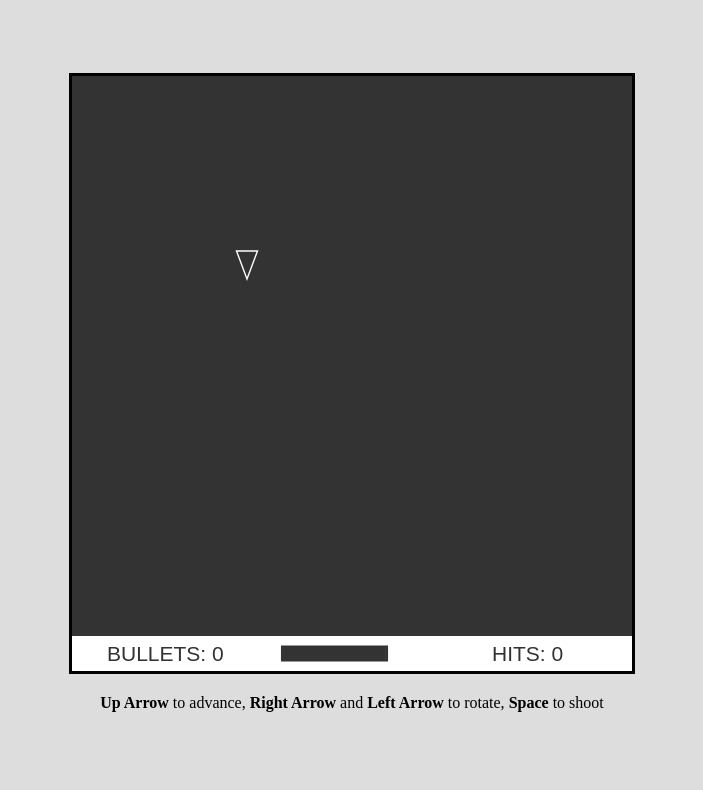
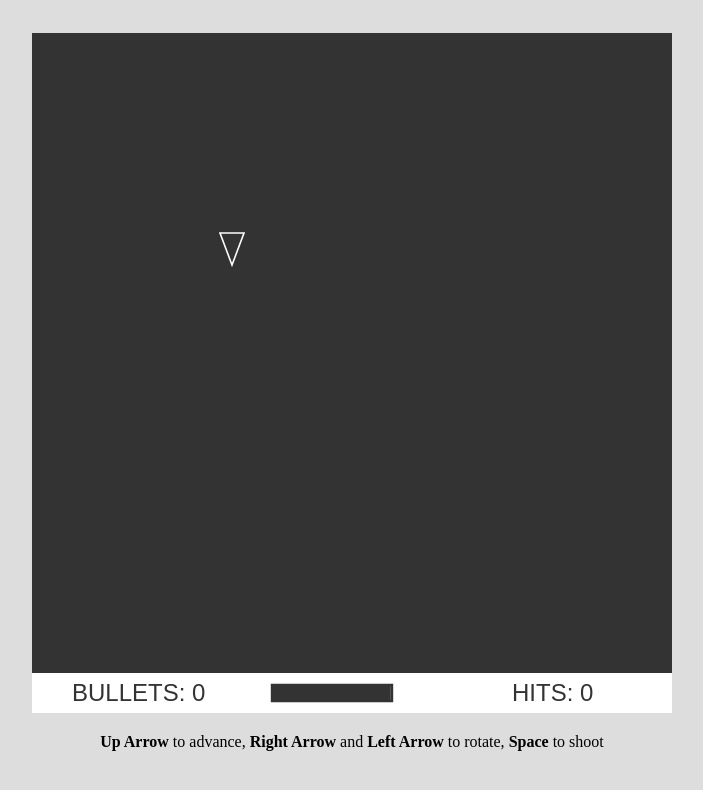
Before and after one commit to nahueltau/asteroids, a website built with Parcel: page index.html in a window 1280 px wide. Shown: the whole page, without its empty margins (288-991 px from the left). Built offline with nearby package versions, Linux system fonts and the light colour scheme.

Commit message:
deploy fix

```diff
--- /dev/null
+++ b/src/draw.ts
@@ -0,0 +1,13 @@
+const drawShip = (ctx,shipX, shipY, shipDirection)=>{
+    //SHIP
+    ctx.beginPath();
+    ctx.moveTo(shipX,shipY);
+    ctx.lineTo(shipX-15*Math.cos(shipDirection*-1),shipY-15*Math.sin(shipDirection*-1));
+    ctx.lineTo(shipX+40*Math.sin(shipDirection),shipY+40*Math.cos(shipDirection));
+    ctx.lineTo(shipX+15*Math.cos(shipDirection*-1),shipY+15*Math.sin(shipDirection*-1));
+    ctx.lineTo(shipX,shipY);
+    ctx.strokeStyle = "#FFF";
+    ctx.lineWidth = 2;
+    ctx.stroke();
+}
+export {drawShip}
--- a/src/index.ts
+++ b/src/index.ts
@@ -1,14 +1,13 @@
-const app: HTMLCanvasElement = document.getElementById("app");
-
+import { drawShip } from "./draw";
+const app = <HTMLCanvasElement>document.getElementById("app");
 
 //CANVAS
-let canvasHeight: number = 850*.7;
-let canvasWidth: number = 800*.7;
-app.setAttribute("height", canvasHeight);
-app.setAttribute("width", canvasWidth);
-app.setAttribute("style", "border:3px solid #000000; background:#333;")
+let canvasHeight: number = 850 * 0.8;
+let canvasWidth: number = 800 * 0.8;
+app.setAttribute("height", String(canvasHeight));
+app.setAttribute("width", String(canvasWidth));
 const ctx = app.getContext("2d");
-ctx.scale(.7,.7);
+ctx.scale(0.8, 0.8);
 
 //COUNTERS
 let hitCounter = 0;
@@ -18,40 +17,30 @@ let LOST = false;
 //SHIP SETUP
 let shipX = 250;
 let shipY = 250;
-let shipAngle = 0;
-let shipAngleRadians = shipAngle*Math.PI/180;
+let shipDirection = 0;
 //Ship shape
-ctx.moveTo(shipX,shipY);
-ctx.lineTo(shipX-15,shipY);
-ctx.lineTo(shipX,shipY+40);
-ctx.lineTo(shipX+15,shipY);
-ctx.lineTo(shipX,shipY);
-ctx.strokeStyle = "#FFF";
-ctx.lineWidth = 2;
-ctx.stroke();
-
+drawShip(ctx, shipX, shipY, shipDirection);
 
 //BULLETS SETUP
-let bulletPosX =10000;
-let bulletPosY=10000;
+let bulletPosX = 10000;
+let bulletPosY = 10000;
 let bulletDistance = 1;
 let inShot = false;
 let shotAngle;
 let xAtShot;
-let	yAtShot;
-const shotOne = function(){
-			if(inShot!==true){
-				shotAngle = shipAngleRadians;
+let yAtShot;
+const shotOne = function () {
+  if (inShot !== true) {
+    shotAngle = shipDirection;
     xAtShot = shipX;
     yAtShot = shipY;
     bulletCounter++;
   }
   inShot = true;
-
-}
+};
 
 //ASTERIODS SETUP
-	const startingPoint = [
+/* 	const startingPoint = [
 			{X:-100,Y:160},
 			{X:-100,Y:320},
 			{X:-100,Y:380},
@@ -61,50 +50,73 @@ const shotOne = function(){
 			{X: 900,Y:380},
 			{X: 900,Y:540},
 
-	]
+	] */
+const startingPoint = [
+  [-100, 160],
+  [-100, 320],
+  [-100, 380],
+  [-100, 540],
+  [900, 160],
+  [900, 320],
+  [900, 380],
+  [900, 540]
+];
 let asteroidAngle;
 let randomStart;
 let A1X;
 let A1Y;
-    const restartAsteroid = function(){
-    	asteroidAngle = Math.floor(Math.random()*(135-45)+45)*Math.PI/180;
-		randomStart = Math.floor(Math.random()*7);
-		A1X = startingPoint[randomStart].X;
-		A1Y = startingPoint[randomStart].Y;
-		if(startingPoint[randomStart].X==900){asteroidAngle = asteroidAngle + Math.PI};
-
+const restartAsteroid = function () {
+  asteroidAngle = (Math.floor(Math.random() * (135 - 45) + 45) * Math.PI) / 180;
+  randomStart = Math.floor(Math.random() * 7);
+  A1X = startingPoint[randomStart][0];
+  A1Y = startingPoint[randomStart][1];
+  if (startingPoint[randomStart][0] == 900) {
+    asteroidAngle = asteroidAngle + Math.PI;
   }
+};
 restartAsteroid();
 
-
 //ASTEROID SHAPE 1
-	const S1 = [{X:0,Y:0},{X:20,Y:-20},{X:30,Y:-20},{X:40,Y:-30},{X:40,Y:-10},{X:50,Y:-20},{X:60,Y:0},{X:40,Y:30},{X:40,Y:20},{X:30,Y:20},{X:20,Y:10},{X:10,Y:20},{X:0,Y:0}];
-
+const S1 = [
+  { X: 0, Y: 0 },
+  { X: 20, Y: -20 },
+  { X: 30, Y: -20 },
+  { X: 40, Y: -30 },
+  { X: 40, Y: -10 },
+  { X: 50, Y: -20 },
+  { X: 60, Y: 0 },
+  { X: 40, Y: 30 },
+  { X: 40, Y: 20 },
+  { X: 30, Y: 20 },
+  { X: 20, Y: 10 },
+  { X: 10, Y: 20 },
+  { X: 0, Y: 0 },
+];
 
 //HIT
 let testX = 100000;
 let testY = 100000;
 
-
-
 //DRAW SCREEN
-let draw = function(){
+const paintBackground = (ctx) => {
   //NEW FRAME
   ctx.beginPath();
-			ctx.rect(0, 0,800, 800);
+  ctx.rect(0, 0, 800, 800);
   ctx.fillStyle = "#333";
   ctx.fill();
   ctx.beginPath();
-			ctx.rect(0, 800,800, 50);
+  ctx.rect(0, 800, 800, 50);
   ctx.fillStyle = "#FFF";
   ctx.fill();
+};
+const updateCounters = (ctx, hitCounter, bulletCounter, bulletDistance) => {
   //COUNTERS
   ctx.font = "30px Arial";
   ctx.fillStyle = "#333";
-			ctx.fillText("HITS: "+hitCounter, 600, 835);
+  ctx.fillText("HITS: " + hitCounter, 600, 835);
   ctx.font = "30px Arial";
   ctx.fillStyle = "#333";
-			ctx.fillText("BULLETS: "+bulletCounter, 50, 835);
+  ctx.fillText("BULLETS: " + bulletCounter, 50, 835);
 
   ctx.beginPath();
   ctx.rect(300, 815, 150, 20);
@@ -112,60 +124,63 @@ let draw = function(){
   ctx.lineWidth = 3;
   ctx.stroke();
   ctx.beginPath();
-			ctx.rect(300, 815, 150-bulletDistance*1.5, 20);
+  ctx.rect(300, 815, 150 - bulletDistance * 1.5, 20);
   ctx.fillStyle = "#333";
   ctx.fill();
+};
 
-			//SHIP
-			ctx.beginPath();
-			ctx.moveTo(shipX,shipY);
-			ctx.lineTo(shipX-15*Math.cos(shipAngleRadians*-1),shipY-15*Math.sin(shipAngleRadians*-1));
-			ctx.lineTo(shipX+40*Math.sin(shipAngleRadians),shipY+40*Math.cos(shipAngleRadians));
-			ctx.lineTo(shipX+15*Math.cos(shipAngleRadians*-1),shipY+15*Math.sin(shipAngleRadians*-1));
-			ctx.lineTo(shipX,shipY);
-			ctx.strokeStyle = "#FFF";
-			ctx.lineWidth = 2;
-			ctx.stroke();
+let draw = function (ctx) {
+  paintBackground(ctx);
+  updateCounters(ctx, hitCounter, bulletCounter, bulletDistance);
+  drawShip(ctx, shipX, shipY, shipDirection);
+
   //SHOT
   ctx.beginPath();
   ctx.arc(bulletPosX, bulletPosY, 1, 0, 2 * Math.PI);
   ctx.strokeStyle = "#FFF";
   ctx.lineWidth = 2;
   ctx.stroke();
-				if(inShot){
-					bulletPosX = xAtShot+(40+bulletDistance*10)*Math.sin(shotAngle);
-					bulletPosY = yAtShot+(40+bulletDistance*10)*Math.cos(shotAngle);
+  if (inShot) {
+    bulletPosX = xAtShot + (40 + bulletDistance * 10) * Math.sin(shotAngle);
+    bulletPosY = yAtShot + (40 + bulletDistance * 10) * Math.cos(shotAngle);
     bulletDistance++;
 
-			        if (bulletDistance==100) {bulletPosX =800; bulletPosY=800;inShot=false;bulletDistance=0;}
-
+    if (bulletDistance == 100) {
+      bulletPosX = 800;
+      bulletPosY = 800;
+      inShot = false;
+      bulletDistance = 0;
+    }
   }
 
   //ASTEROIDS
   //Drawing
   ctx.beginPath();
-			ctx.moveTo(A1X,A1Y);
-			for(let key in S1){
-				ctx.lineTo(A1X+S1[key].X,A1Y+S1[key].Y);
+  ctx.moveTo(A1X, A1Y);
+  for (let key in S1) {
+    ctx.lineTo(A1X + S1[key].X, A1Y + S1[key].Y);
   }
   ctx.strokeStyle = "#FFF";
   ctx.lineWidth = 2;
   ctx.stroke();
   //Movement
-			A1X = A1X + 5*Math.sin(asteroidAngle);
-			A1Y = A1Y + 5*Math.cos(asteroidAngle);
+  A1X = A1X + 5 * Math.sin(asteroidAngle);
+  A1Y = A1Y + 5 * Math.cos(asteroidAngle);
   //Reset
-			if (A1X>1000||A1Y>1000||A1X<-200||A1Y<-200) {
+  if (A1X > 1000 || A1Y > 1000 || A1X < -200 || A1Y < -200) {
     restartAsteroid();
   }
 
   //COLLISION CHECK SETUP
-			let divide = function(a,b){ //discards infinite results
-				if (isFinite(a/b)) {
-					return a/b;
-				}else{return 0;}
+  let divide = function (a, b) {
+    //discards infinite results
+    if (isFinite(a / b)) {
+      return a / b;
+    } else {
+      return 0;
     }
-			for (let i = 1; i <= S1.length-1; i++) {
+  };
+  for (let i = 1; i <= S1.length - 1; i++) {
     //variable setup
     /*
 					   The idea here is to get the slope for every one of the lines that draw the asteroid,
@@ -173,50 +188,90 @@ let draw = function(){
 					   enough to the X and Y position of the bullet. If it's close enough it can be called a collision.
 					*/
     //get the difference between the x and y values of 2 consecutive points of the asteroid shape
-					let deltaX = S1[i].X-S1[i-1].X;
-					let deltaY = S1[i].Y-S1[i-1].Y;
+    let deltaX = S1[i].X - S1[i - 1].X;
+    let deltaY = S1[i].Y - S1[i - 1].Y;
 
-					let deltaYabsolute = Math.abs(S1[i].Y-S1[i-1].Y);
-					let deltaXabsolute = Math.abs(S1[i].X-S1[i-1].X);
+    let deltaYabsolute = Math.abs(S1[i].Y - S1[i - 1].Y);
+    let deltaXabsolute = Math.abs(S1[i].X - S1[i - 1].X);
     //to check the direction of the line
-					let directionY = divide(deltaYabsolute,deltaY);
-					let directionX = divide(deltaXabsolute,deltaX);
+    let directionY = divide(deltaYabsolute, deltaY);
+    let directionX = divide(deltaXabsolute, deltaX);
     //the slope of the line
-					let slopeYX = divide(deltaY,deltaX);
+    let slopeYX = divide(deltaY, deltaX);
 
     //x==0 case, checks if the line of the asteroid shape is a vertical line
     let constantX;
     let constantY;
-					if (deltaX==0) {
+    if (deltaX == 0) {
       constantX = 0;
       constantY = 1;
     }
-					if (deltaX !== 0){
+    if (deltaX !== 0) {
       constantX = 1;
       constantY = 0;
     }
 
     //TEST COLLISION
-					for (let xAxisValue = 0; xAxisValue <= deltaXabsolute * constantX  + deltaYabsolute * constantY; xAxisValue++) {
+    for (
+      let xAxisValue = 0;
+      xAxisValue <= deltaXabsolute * constantX + deltaYabsolute * constantY;
+      xAxisValue++
+    ) {
       /*
 						from 0 to deltaXabsolute we have the domain of the function,
 						deltaYabsolte is for the case of deltaX === 0
 						*/
-						testX = A1X + S1[i-1].X + xAxisValue * directionX * constantX;
-						testY = A1Y + S1[i-1].Y + xAxisValue * slopeYX * directionX * constantX + directionY *  constantY * xAxisValue;
+      testX = A1X + S1[i - 1].X + xAxisValue * directionX * constantX;
+      testY =
+        A1Y +
+        S1[i - 1].Y +
+        xAxisValue * slopeYX * directionX * constantX +
+        directionY * constantY * xAxisValue;
       //Test for bullets hitting asteroids
-						if (.99<testX/bulletPosX && testX/bulletPosX <1.01 && .99<testY/bulletPosY && testY/bulletPosY<1.01) {restartAsteroid();hitCounter++}
+      if (
+        0.99 < testX / bulletPosX &&
+        testX / bulletPosX < 1.01 &&
+        0.99 < testY / bulletPosY &&
+        testY / bulletPosY < 1.01
+      ) {
+        restartAsteroid();
+        hitCounter++;
+      }
       //Test for asteroids hitting ship
-						if (.99<testX/(shipX+40*Math.sin(shipAngleRadians)) && testX/(shipX+40*Math.sin(shipAngleRadians)) <1.01 && .99<testY/(shipY+(40*Math.cos(shipAngleRadians))) && testY/(shipY+(40*Math.cos(shipAngleRadians)))<1.01) {LOST = true;}
-						if (.99<testX/shipX && testX/shipX <1.01 && .99<testY/shipY && testY/shipY<1.01) {LOST = true;}
-						if (.99<testX/(shipX-15*Math.cos(shipAngleRadians*-1)) && testX/(shipX-15*Math.cos(shipAngleRadians*-1)) <1.01 && .99<testY/(shipY-15*Math.sin(shipAngleRadians*-1)) && testY/(shipY-15*Math.sin(shipAngleRadians*-1))<1.01) {LOST = true;}
-						if (.99<testX/(shipX+15*Math.cos(shipAngleRadians*-1)) && testX/(shipX+15*Math.cos(shipAngleRadians*-1)) <1.01 && .99<testY/(shipY+15*Math.sin(shipAngleRadians*-1)) && testY/(shipY+15*Math.sin(shipAngleRadians*-1))<1.01) {LOST = true;}
-
-
-
+      if (
+        0.99 < testX / (shipX + 40 * Math.sin(shipDirection)) &&
+        testX / (shipX + 40 * Math.sin(shipDirection)) < 1.01 &&
+        0.99 < testY / (shipY + 40 * Math.cos(shipDirection)) &&
+        testY / (shipY + 40 * Math.cos(shipDirection)) < 1.01
+      ) {
+        LOST = true;
+      }
+      if (
+        0.99 < testX / shipX &&
+        testX / shipX < 1.01 &&
+        0.99 < testY / shipY &&
+        testY / shipY < 1.01
+      ) {
+        LOST = true;
+      }
+      if (
+        0.99 < testX / (shipX - 15 * Math.cos(shipDirection * -1)) &&
+        testX / (shipX - 15 * Math.cos(shipDirection * -1)) < 1.01 &&
+        0.99 < testY / (shipY - 15 * Math.sin(shipDirection * -1)) &&
+        testY / (shipY - 15 * Math.sin(shipDirection * -1)) < 1.01
+      ) {
+        LOST = true;
+      }
+      if (
+        0.99 < testX / (shipX + 15 * Math.cos(shipDirection * -1)) &&
+        testX / (shipX + 15 * Math.cos(shipDirection * -1)) < 1.01 &&
+        0.99 < testY / (shipY + 15 * Math.sin(shipDirection * -1)) &&
+        testY / (shipY + 15 * Math.sin(shipDirection * -1)) < 1.01
+      ) {
+        LOST = true;
       }
     }
-
+  }
 
   //CHECK IF GAME OVER
   if (LOST) {
@@ -225,38 +280,26 @@ if (LOST) {
     ctx.fillStyle = "#FFF";
     ctx.fillText("YOU LOST", 200, 400);
   }
-
-
-		}
+};
 
 //START ANIMATION
-let myInterval = setInterval(draw,25);
-
-
-
-
-
+let myInterval = setInterval(() => draw(ctx), 25);
 
 //CONTROLS
-window.onkeydown = function(e){
-	switch(e.code){
+window.onkeydown = function (e) {
+  switch (e.code) {
     case "ArrowUp":
-		shipY+=(10*Math.cos(shipAngleRadians));
-		shipX+=(10*Math.sin(shipAngleRadians));
+      shipY += 10 * Math.cos(shipDirection);
+      shipX += 10 * Math.sin(shipDirection);
       break;
     case "ArrowLeft":
-		shipAngle+= 10;
-		shipAngleRadians = shipAngle*Math.PI/180;
+      shipDirection += 0.17;
       break;
     case "ArrowRight":
-		shipAngle-= 10;
-		shipAngleRadians = shipAngle*Math.PI/180;
+      shipDirection -= 0.17;
       break;
     case "Space":
       shotOne();
       break;
   }
-
-
-
-}
+};
```
Also changed, not shown: styles/main.css (+5 -2 lines). Lines whose indentation alone changed are shown as unchanged.
